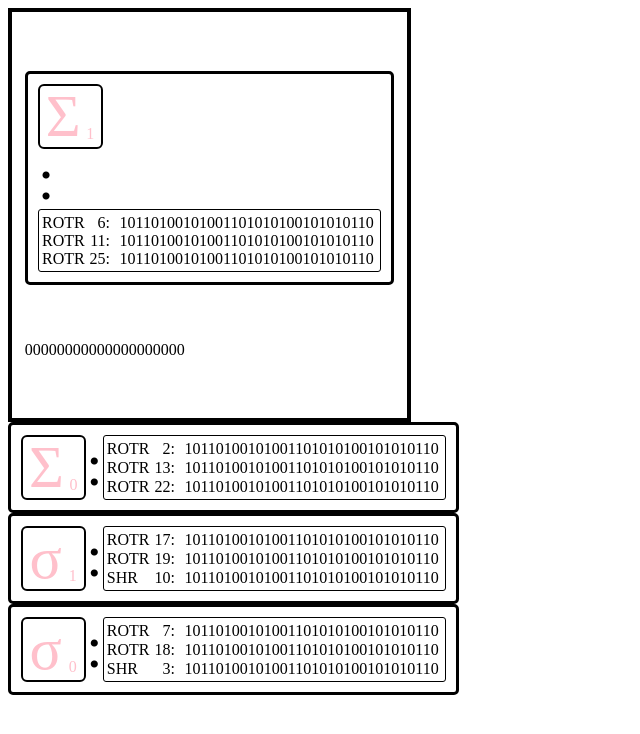
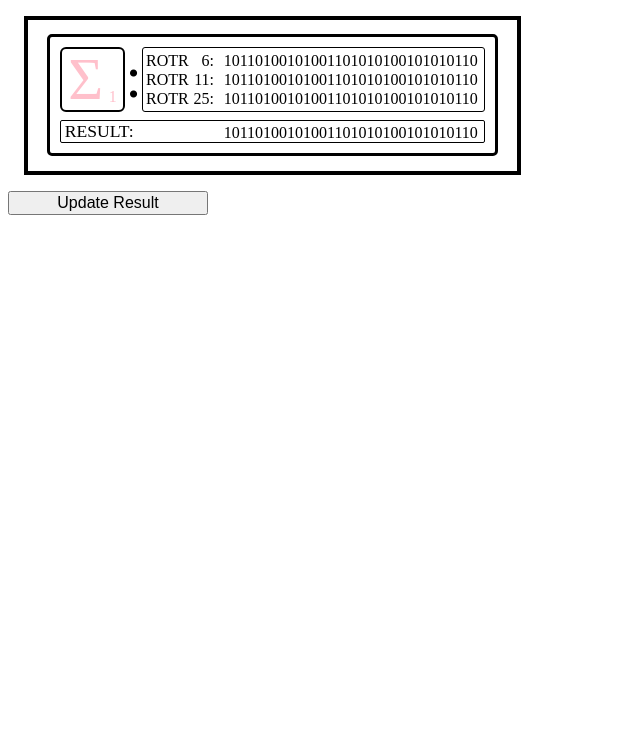
Before and after one commit to melshiD/personal-exercies, a PHP site: page /uppercaseSigmaOne.html in a window 1280 px wide. Shown: the top 734 px of the page, without its empty margins (0-640 px from the left). Run offline with PHP 8.4, Linux system fonts and the light colour scheme.

Commit message:
building out sigma cards

```diff
--- a/sha256/components/uppercaseSigmaOne.css
+++ b/sha256/components/uppercaseSigmaOne.css
@@ -5,19 +5,23 @@
     border: black solid 4px;
     display: flex;
     flex-flow: column;
-    height: 400px;
+    /* height: 400px; */
     justify-content: space-evenly;
     width: fit-content;
-    padding: .2em .8em;
+    /* padding: 2em 2em; */
+    padding: .5em .8em;
+    margin: 1em;
 
 }
 .card{
     display: flex;
+    flex-flow: column;
     border: black solid 3px;
     border-radius: 5px;
     width: fit-content;
     align-self: center;
     padding: 10px;
+    margin: 0.4em;
 
 }
 .sigmaIcon{
@@ -94,7 +98,35 @@
     align-self: flex-end;
     margin-right: 0.2em;
 }
+
 .hiding{
     transition: all 3s;
     opacity: 0;
 }
+.iconAndListContainer{
+    display: flex;
+}
+.resultsCard{
+    display: flex;
+    border: black solid 1px;
+    border-radius: 2px;
+    justify-content: space-between;
+    margin-top: .5em;
+    padding-right: 0.2rem;
+
+}
+.resultsName{
+    display: inline;
+    margin-left: 0.2em;
+    font-size: 1.1rem;
+    text-transform: uppercase;
+    /* align-self: flex-end; */
+}
+.resultBits{
+    align-self: flex-end;
+    margin-right: 0.2em;
+}
+button{
+    width: 200px;
+    margin-right: 300px;
+}
--- a/sha256/components/uppercaseSigmaOne.html
+++ b/sha256/components/uppercaseSigmaOne.html
@@ -11,7 +11,7 @@
 
 <body>
     <div class="cards">
-        <div class="card">
+        <di class="card">
             <div class="iconAndListContainer">
                 <div class="sigmaIcon">
                     <div class="superscript">
@@ -26,7 +26,8 @@
                     <div class="rotation">
                         <div class="rotRow">
                             <div class="rotationName"><span class="nameLetters">ROTR</span><span
-                                    class="nameNumbers">6:</span></div>
+                                    class="nameNumbers">6:</span>
+                            </div>
                             <div class="rotationExample">10110100101001101010100101010110</div>
                         </div>
                     </div>
@@ -46,116 +47,15 @@
                     </div>
                 </div>
             </div>
-        </div>
-        <div class="result">00000000000000000000</div>
+            <div class="resultsCard" id="testHide">
+                <span class="resultsName">Result:</span><span class="resultBits">10110100101001101010100101010110</span>
+            </div>
+
+        </di>
+
     </div>
-    <div class="card">
-        <div class="sigmaIcon">
-            <div class="superscript">
-                <p>Σ</p>
-            </div>
-            <div class="subscript">
-                0
-                <!-- <p>1</p> -->
-            </div>
-        </div>
-        <div class="colon">:</div>
-        <div class="rotationsList">
-            <div class="rotation">
-                <div class="rotRow">
-                    <div class="rotationName"><span class="nameLetters">ROTR</span><span class="nameNumbers">2:</span>
-                    </div>
-                    <div class="rotationExample">10110100101001101010100101010110</div>
-                </div>
-            </div>
-            <div class="rotation">
-                <div class="rotRow">
-                    <div class="rotationName"><span class="nameLetters">ROTR</span><span class="nameNumbers">13:</span>
-                    </div>
-                    <div class="rotationExample">10110100101001101010100101010110</div>
-                </div>
-            </div>
-            <div class="rotation">
-                <div class="rotRow">
-                    <div class="rotationName"><span class="nameLetters">ROTR</span><span class="nameNumbers">22:</span>
-                    </div>
-                    <div class="rotationExample">10110100101001101010100101010110</div>
-                </div>
-            </div>
-        </div>
-    </div>
-    <div class="card">
-        <div class="sigmaIcon">
-            <div class="superscript">
-                <p>σ</p>
-            </div>
-            <div class="subscript">
-                1
-                <!-- <p>1</p> -->
-            </div>
-        </div>
-        <div class="colon">:</div>
-        <div class="rotationsList">
-            <div class="rotation">
-                <div class="rotRow">
-                    <div class="rotationName"><span class="nameLetters">ROTR</span><span class="nameNumbers">17:</span>
-                    </div>
-                    <div class="rotationExample">10110100101001101010100101010110</div>
-                </div>
-            </div>
-            <div class="rotation">
-                <div class="rotRow">
-                    <div class="rotationName"><span class="nameLetters">ROTR</span><span class="nameNumbers">19:</span>
-                    </div>
-                    <div class="rotationExample">10110100101001101010100101010110</div>
-                </div>
-            </div>
-            <div class="rotation">
-                <div class="rotRow">
-                    <div class="rotationName"><span class="nameLetters">SHR</span><span class="nameNumbers">10:</span>
-                    </div>
-                    <div class="rotationExample">10110100101001101010100101010110</div>
-                </div>
-            </div>
-        </div>
-    </div>
-    <div class="card">
-        <div class="sigmaIcon">
-            <div class="superscript">
-                <p>σ</p>
-            </div>
-            <div class="subscript">
-                0
-            </div>
-        </div>
-        <div class="colon">:</div>
-        <div class="rotationsList">
-            <div class="rotation">
-                <div class="rotRow">
-                    <div class="rotationName"><span class="nameLetters">ROTR</span><span class="nameNumbers">7:</span>
-                    </div>
-                    <div class="rotationExample">10110100101001101010100101010110</div>
-                </div>
-            </div>
-            <div class="rotation">
-                <div class="rotRow">
-                    <div class="rotationName"><span class="nameLetters">ROTR</span><span class="nameNumbers">18:</span>
-                    </div>
-                    <div class="rotationExample">10110100101001101010100101010110</div>
-                </div>
-            </div>
-            <div class="rotation">
-                <div class="rotRow">
-                    <div class="rotationName"><span class="nameLetters">SHR</span><span class="nameNumbers">3:</span>
-                    </div>
-                    <div class="rotationExample">10110100101001101010100101010110</div>
-                </div>
-            </div>
-        </div>
-    </div>
-    </div>
+    <button class="updateResult">Update Result</button>
+    <script src="./uppercaseSigmaOne.js"></script>
 </body>
 
 </html>
-
-    <!-- WHEN YOU SIT BACK DOWN, SORT OUT THAT CSS MESS  -->
```
Also changed, not shown: sha256/components/archive/sigma_cards.html (added, +288 -0 lines).
